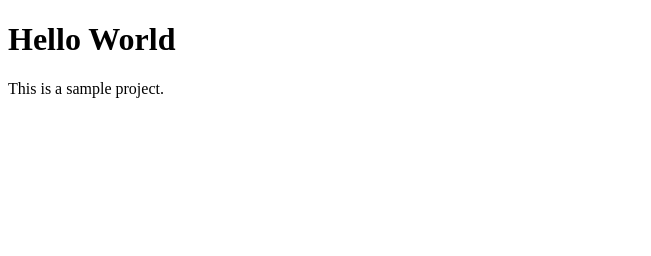
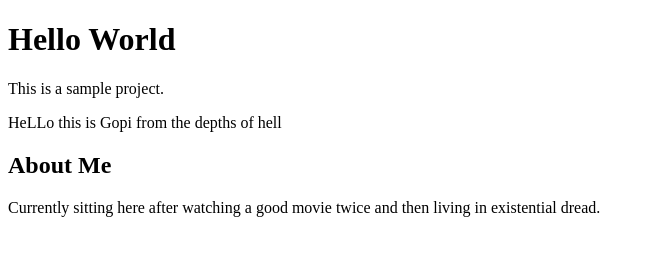
Before and after one commit to gopikrishnan-ajith/project-html, a plain HTML site: page Index.html in a window 1280 px wide. Shown: the whole page, without its empty margins (0-651 px from the left). Drawn offline with Linux system fonts and the light colour scheme.

Commit message:
Noticed i didnt save last time so did that and added about me stating what i am currently doing

```diff
--- a/Index.html
+++ b/Index.html
@@ -7,5 +7,10 @@
 <body>
 <h1>Hello World</h1>
 <p>This is a sample project.</p>
+<p>HeLLo this is Gopi from the depths of hell</p>
+<section id="about">
+<h2>About Me</h2>
+<p>Currently sitting here after watching a good movie twice and then living in existential dread.</p>
+</section>
 </body>
 </html>
```
